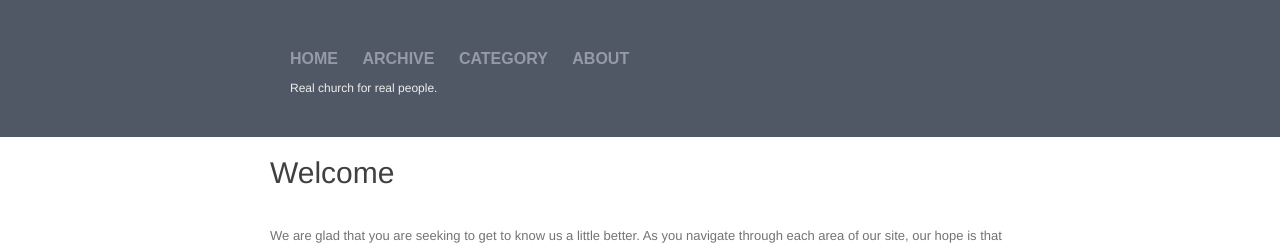
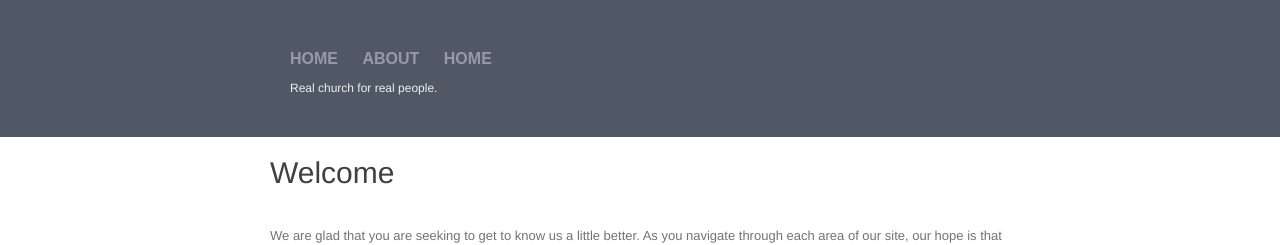
Before and after one commit to grace-community-church/grace-community-church.github.io, a Jekyll site: the page built from welcome.md, in a window 1280 px wide. Shown: the top 245 px of the page. Built offline with Jekyll 4.4.1, drawn with Linux system fonts in a browser that asks for light colours.

Commit message:
Update header.html

```diff
--- a/_includes/header.html
+++ b/_includes/header.html
@@ -12,28 +12,6 @@
 					<a href="/index.html">home</a>
 				</li>
 			{% endif %}
-			{% if page.path == "archive.html" %}
-			<span class="title">
-				<li>
-					<a href="/archive.html">archive</a>
-				</li>
-			</span>
-			{% else %}
-				<li>
-					<a href="/archive.html">archive</a>
-				</li>
-			{% endif %}
-			{% if page.path == "category.html" %}
-			<span class="title">
-				<li>
-					<a href="/category.html">category</a>
-				</li>
-			</span>
-			{% else %}
-				<li>
-					<a href="/category.html">category</a>
-				</li>
-			{% endif %}
 			{% if page.path == "about" %}
 			<span class="title">
 				<li>
@@ -45,6 +23,18 @@
 					<a href="/about">about</a>
 				</li>
 			{% endif %}
+
+			{% if page.path == "giving" %}
+			<span class="title">
+				<li>
+					<a href="/giving">home</a>
+				</li>
+			</span>
+			{% else %}
+				<li>
+					<a href="/giving">home</a>
+				</li>
+			{% endif %}
 		</div>
 		<div class="description"> {{ site.motto }} </div>
 
```
